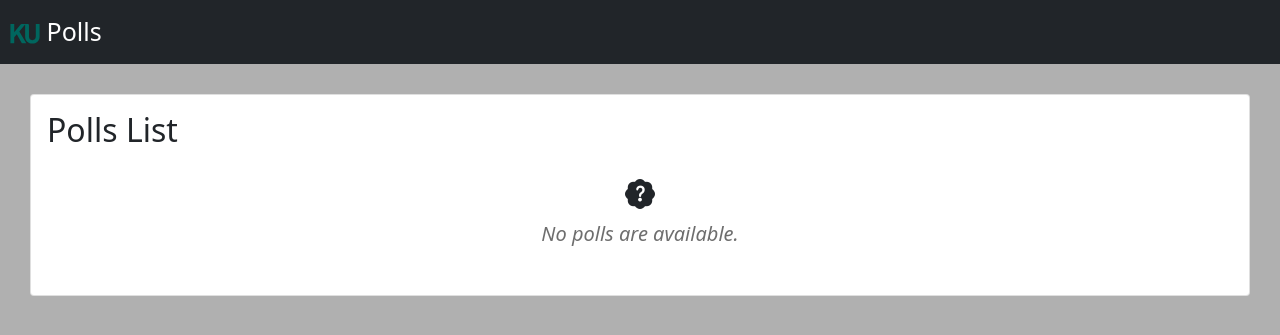
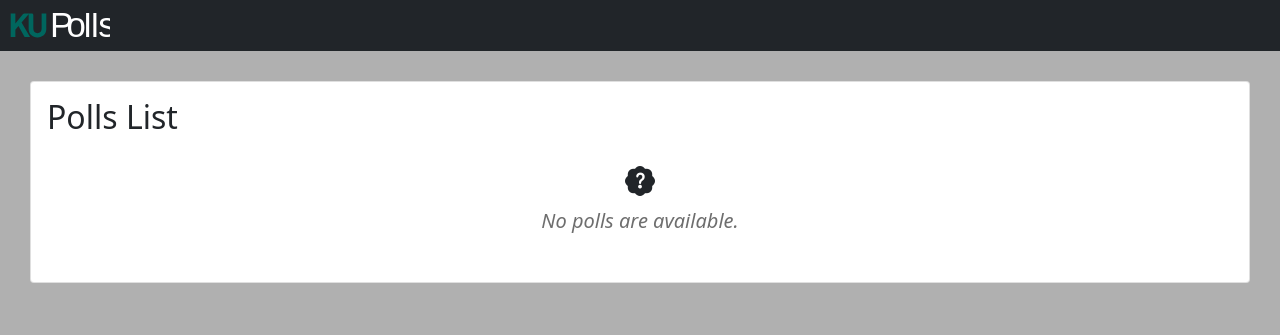
Before and after one commit to sirateek/ku-polls, a Django app: page /polls/ in a window 1280 px wide. Shown: the top 335 px of the page. Run offline with Django 3.2, Linux system fonts and the light colour scheme; data that the repository does not hold is empty.

Commit message:
Update logo of KU Polls app

```diff
--- a/polls/templates/polls/base.html
+++ b/polls/templates/polls/base.html
@@ -14,8 +14,7 @@
   <nav class="navbar navbar-dark bg-dark">
     <a href="{% url 'polls:index' %}">
       <div class="navbar-brand">
-        <img src="{% static 'polls/images/KU_logo.svg'%}" width="30" height="30" alt="KU Logo">
-        Polls
+        <img src="{% static 'polls/images/KU_Polls_Logo.svg'%}" width="100" height="auto">
       </div>
     </a>
   </nav>
```
Also changed, not shown: polls/static/polls/images/KU_Polls_Logo.svg (added), polls/static/polls/images/KU_logo.svg (deleted).
